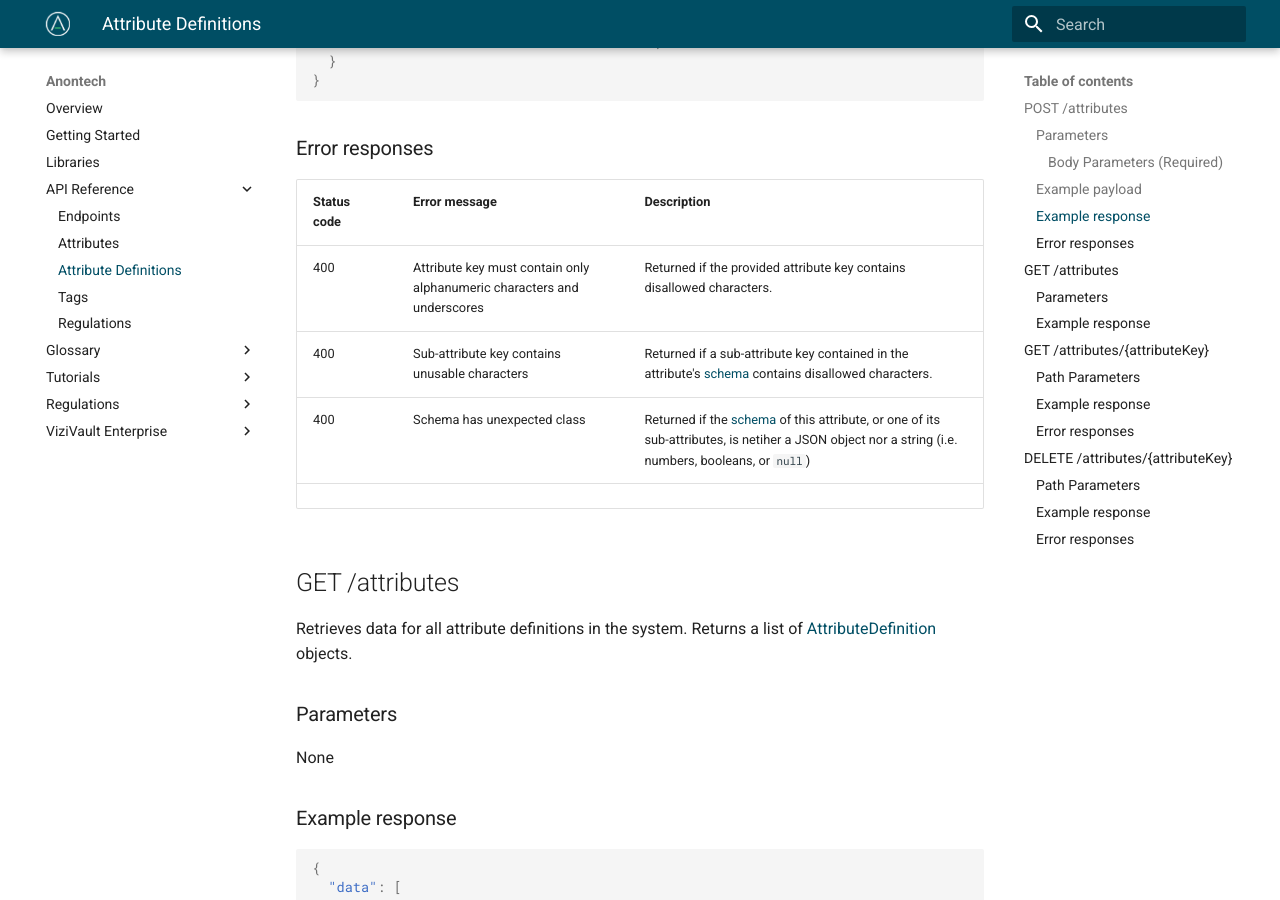
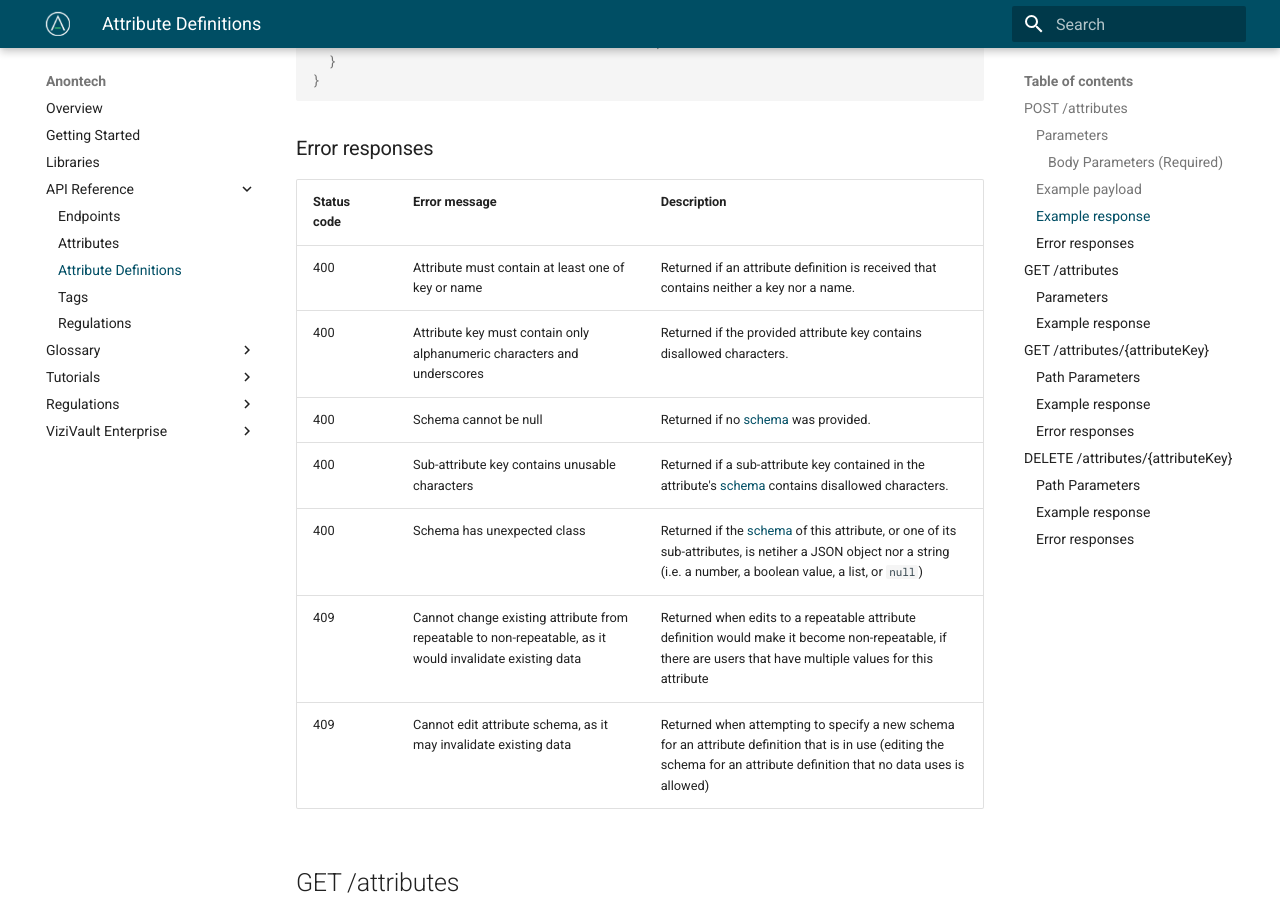
Before and after one commit to anontechnology/documentation, an MkDocs documentation site: the page built from docs/api/attributes.md, in a window 1280 px wide and 900 px high, scrolled down 1295 px. Built offline with MkDocs 1.6.1 and Material for MkDocs 9.7.7, drawn with Linux system fonts in a browser that asks for light colours; some of the changed text lies outside the part shown.

Commit message:
Update error codes on attributes

```diff
--- a/docs/api/attributes.md
+++ b/docs/api/attributes.md
@@ -57,10 +57,13 @@ On success, returns 201 Created and a description of the updated attribute.
 ### Error responses
 |Status code|Error message|Description|
 |-----------|-------------|-----------|
+|400        |Attribute must contain at least one of key or name|Returned if an attribute definition is received that contains neither a key nor a name.|
 |400        |Attribute key must contain only alphanumeric characters and underscores|Returned if the provided attribute key contains disallowed characters.|
+|400        |Schema cannot be null|Returned if no [schema](/tutorials/attribute-schemas) was provided.|
 |400        |Sub-attribute key contains unusable characters|Returned if a sub-attribute key contained in the attribute's [schema](/tutorials/attribute-schemas) contains disallowed characters.|
-|400        |Schema has unexpected class|Returned if the [schema](/tutorials/attribute-schemas) of this attribute, or one of its sub-attributes, is netiher a JSON object nor a string (i.e. numbers, booleans, or `null`)|
-|
+|400        |Schema has unexpected class|Returned if the [schema](/tutorials/attribute-schemas) of this attribute, or one of its sub-attributes, is netiher a JSON object nor a string (i.e. a number, a boolean value, a list, or `null`)|
+|409        |Cannot change existing attribute from repeatable to non-repeatable, as it would invalidate existing data|Returned when edits to a repeatable attribute definition would make it become non-repeatable, if there are users that have multiple values for this attribute|
+|409        |Cannot edit attribute schema, as it may invalidate existing data|Returned when attempting to specify a new schema for an attribute definition that is in use (editing the schema for an attribute definition that no data uses is allowed)|
 
 ## GET /attributes
 Retrieves data for all attribute definitions in the system. Returns a list of [AttributeDefinition](/glossary/attribute) objects.
@@ -143,5 +146,5 @@ Deletes an attribute definition if it is not being used.
 
 ### Error responses
 |Status code|Error message|Description|
-|403        |Cannot delete attribute, because it is in use|There is existing data in the system that uses this attribute definition, and as such the attribute definition cannot be deleted.|
+|409        |Cannot delete attribute, because it is in use|There is existing data in the system that uses this attribute definition, and as such the attribute definition cannot be deleted.|
 |404        |Attribute not found|The system does not contain an attribute with the specified key.|
```
